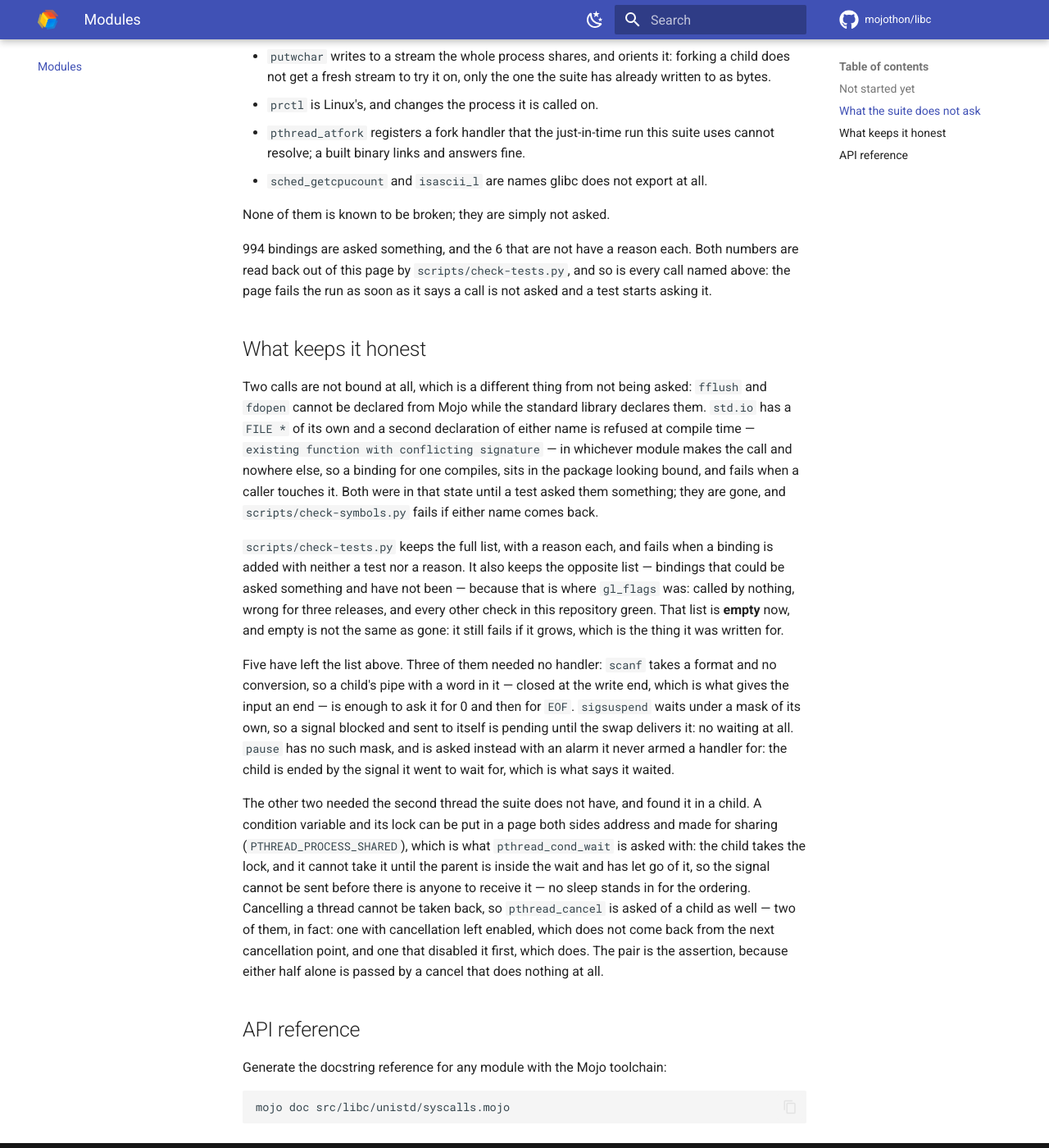
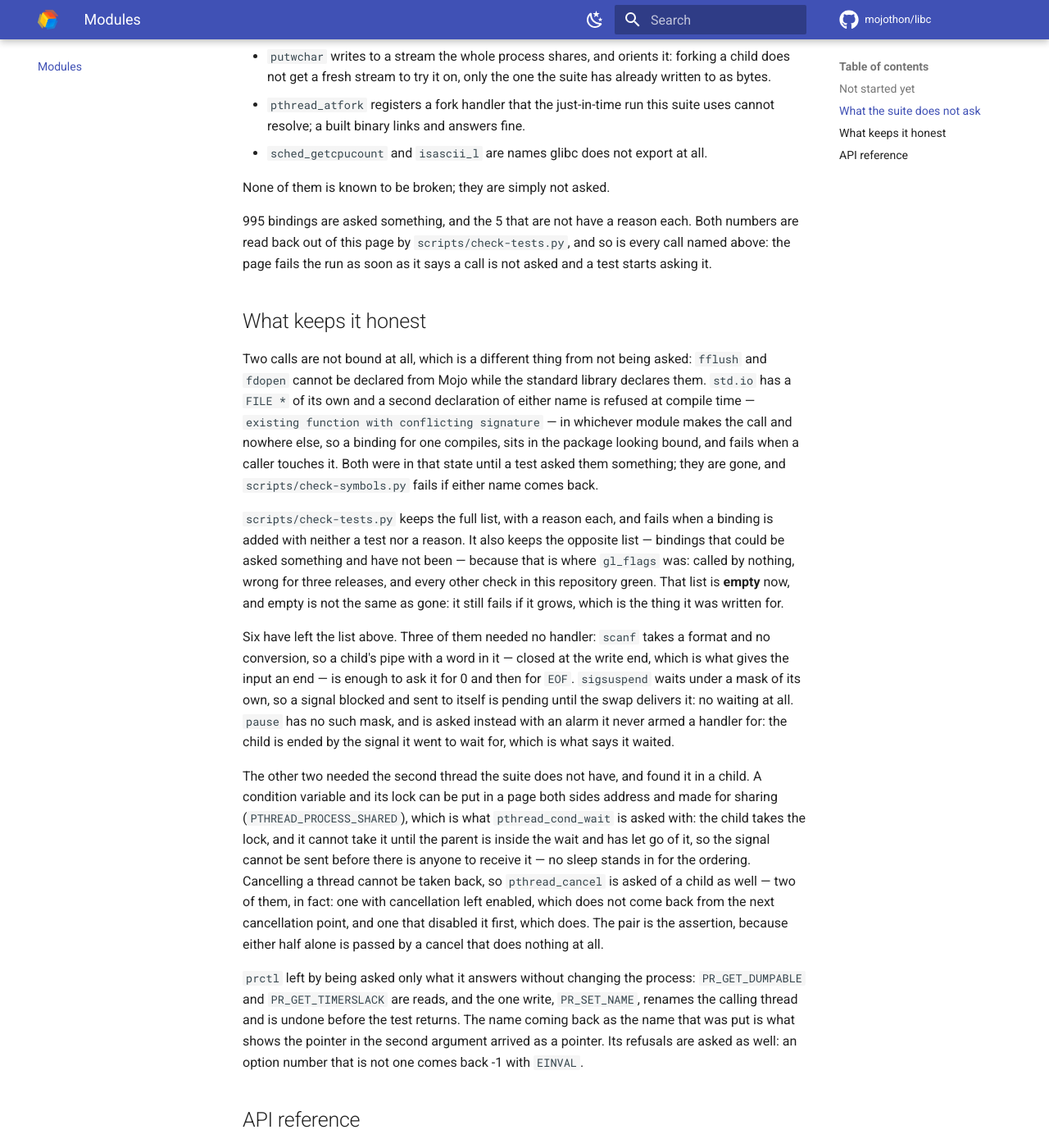
Before and after one commit to mojothon/libc, an MkDocs documentation site: the page built from docs/modules.md, in a window 1280 px wide and 1400 px high, scrolled down 4173 px. Shown: the whole window at 82% size. Built offline with MkDocs 1.6.1 and Material for MkDocs 9.7.7, drawn with Linux system fonts in a browser that asks for light colours; comment, search, counter and statistics services are not loaded; some of the changed text lies outside the part shown.

Commit message:
test(prctl): ask the options that read, and put the write back
`prctl` was on the cannot-ask list as Linux-only and as a call that changes
the process it is made on. Linux-only it is. Changing the process is true of
some of its options, not of the ones asked here: two read, and the one write
is undone before the test returns.

`PR_SET_NAME` and `PR_GET_NAME` are the write and the read of the same
fifteen bytes, and the name coming back as the name that was put is what
shows the `char *` in the second argument arrived as a pointer rather than as
its address written down as a number. `PR_GET_DUMPABLE` answers 0 or 1 and is
not pinned to either; `PR_GET_TIMERSLACK` answers a positive count of
nanoseconds, which is the kernel's to choose. The refusal is asked too: an
option number that is not one of `prctl`'s own comes back -1 with `EINVAL`,
and without that, "returned 0" would only mean "returned".

The docstring said no `PR_*` constant was bound beside this call, and
eighteen of them were; it now says what the arguments mean instead. The
modules page is at 995 asked and 5 not, and both numbers are read back out of
it by `check-tests`.

```diff
--- a/docs/modules.md
+++ b/docs/modules.md
@@ -102,21 +102,20 @@ Mojo has no 80-bit type.
 
 ## What the suite does not ask
 
-Six bindings are not asked anything, and every one of them has a reason that
+Five bindings are not asked anything, and every one of them has a reason that
 is about the call rather than about the suite:
 
 - `ioctl` is variadic with the request deciding what the arguments mean.
 - `putwchar` writes to a stream the whole process shares, and orients it:
   forking a child does not get a fresh stream to try it on, only the one the
   suite has already written to as bytes.
-- `prctl` is Linux's, and changes the process it is called on.
 - `pthread_atfork` registers a fork handler that the just-in-time run this
   suite uses cannot resolve; a built binary links and answers fine.
 - `sched_getcpucount` and `isascii_l` are names glibc does not export at all.
 
 None of them is known to be broken; they are simply not asked.
 
-994 bindings are asked something, and the 6 that are not have a reason
+995 bindings are asked something, and the 5 that are not have a reason
 each. Both numbers are read back out of this page by
 `scripts/check-tests.py`, and so is every call named above: the page fails
 the run as soon as it says a call is not asked and a test starts asking it.
@@ -141,7 +140,7 @@ releases, and every other check in this repository green. That list is
 **empty** now, and empty is not the same as gone: it still fails if it
 grows, which is the thing it was written for.
 
-Five have left the list above. Three of them needed no handler: `scanf` takes a format and no conversion, so a child's pipe with a word
+Six have left the list above. Three of them needed no handler: `scanf` takes a format and no conversion, so a child's pipe with a word
 in it — closed at the write end, which is what gives the input an end — is
 enough to ask it for 0 and then for `EOF`. `sigsuspend` waits under a mask
 of its own, so a signal blocked and sent to itself is pending until the swap
@@ -162,6 +161,14 @@ cancellation point, and one that disabled it first, which does. The pair is
 the assertion, because either half alone is passed by a cancel that does
 nothing at all.
 
+`prctl` left by being asked only what it answers without changing the
+process: `PR_GET_DUMPABLE` and `PR_GET_TIMERSLACK` are reads, and the one
+write, `PR_SET_NAME`, renames the calling thread and is undone before the
+test returns. The name coming back as the name that was put is what shows
+the pointer in the second argument arrived as a pointer. Its refusals are
+asked as well: an option number that is not one comes back -1 with
+`EINVAL`.
+
 ## API reference
 
 Generate the docstring reference for any module with the Mojo toolchain:
```
Also changed, not shown: CHANGELOG.md (+23 -0 lines), 4 other files.
